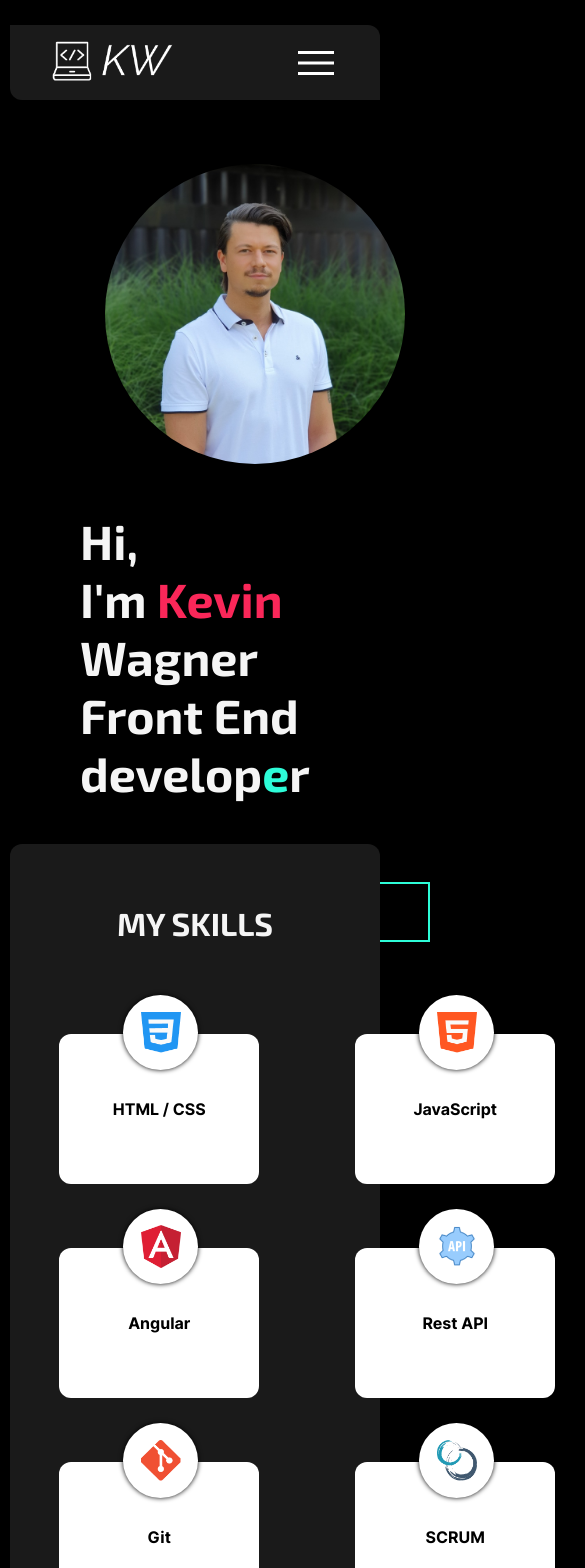
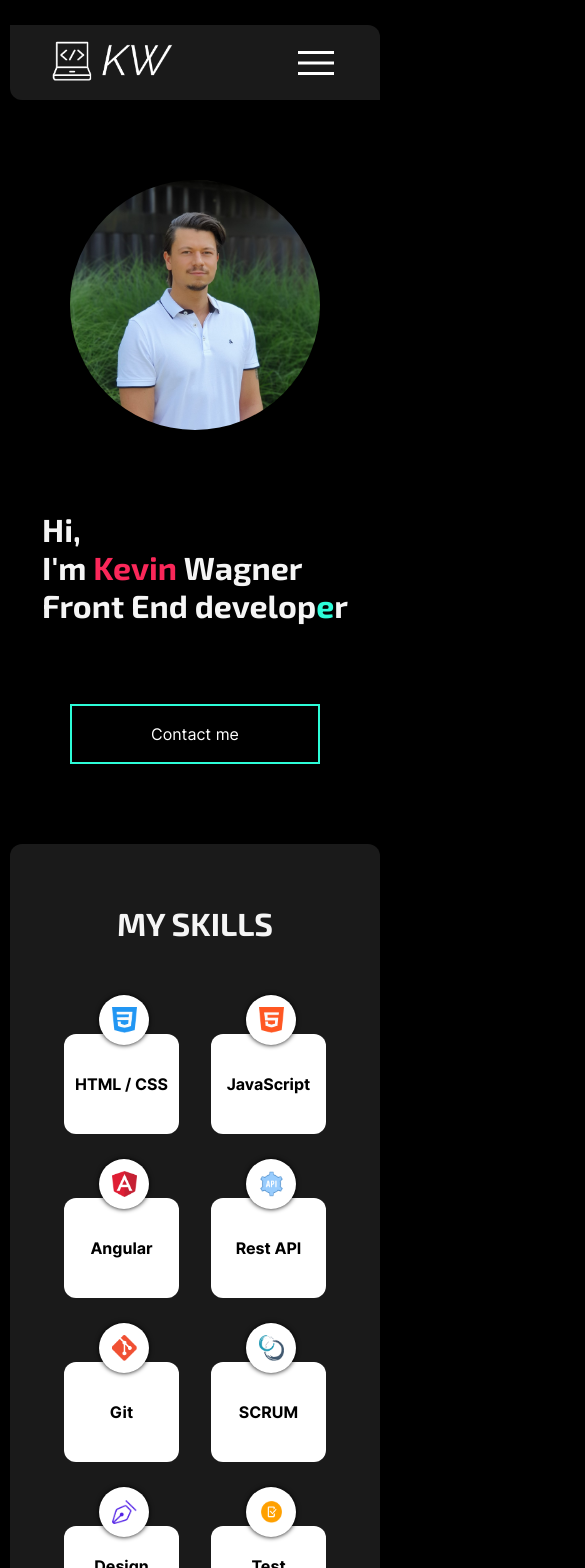
Before and after one commit to Kev4493/Portfolio, an Angular app: page / in a window 390 px wide. Shown: the top 1568 px of the page, 585 px wide, since content can reach past the window. Built offline with nearby package versions, Linux system fonts and the light colour scheme.

Commit message:
added more media queries

```diff
--- a/src/app/about-me-section/about-me-section.component.scss
+++ b/src/app/about-me-section/about-me-section.component.scss
@@ -137,4 +137,41 @@
 
 @media (max-width:768px) {
 
+    .about-me-container {
+        padding: 60px 50px;
+    }
 }
+
+@media (max-width: 700px) {
+
+    .about-me-header {
+        img {
+            width: 180px !important;
+            height: 180px !important;
+        }
+
+        .about-me-text {
+            width: 250px !important;
+        }
+    }
+}
+
+@media (max-width: 600px) {
+
+    .about-me-header {
+        flex-direction: column;
+        align-items: center;
+
+        img {
+           margin-bottom: 3rem;
+        }
+
+        .about-me-text {
+            margin-left: 0 !important;
+        }
+    }
+
+    .cv-boxes {
+        width: 300px !important;
+    }
+}
--- a/src/app/contact-section/contact-section.component.html
+++ b/src/app/contact-section/contact-section.component.html
@@ -16,10 +16,12 @@
             <label for="textarea">Message</label>
             <textarea name="textarea" id="textarea" cols="30" rows="10" placeholder="Enter Your Message"></textarea>
         </form>
-    </div>
-    <div class="button-container">
-        <div class="button">
-            <a href="#"><p>Send</p></a>
+
+        <div class="button-container">
+            <div class="button">
+                <a href="#"><p>Send</p></a>
+            </div>
         </div>
     </div>
+
 </div>
--- a/src/app/contact-section/contact-section.component.scss
+++ b/src/app/contact-section/contact-section.component.scss
@@ -95,6 +95,41 @@
         }
 
     }
+}
 
+@media (max-width:768px) {
 
+    .contact-me-container {
+        padding: 60px 50px;
+
+        .headline-container {
+            width: 450px;
+        }
+
+        form {
+            width: 450px !important;
+        }
+    }
+
+    .button-container {
+        width: 450px !important;
+    }
 }
+
+@media (max-width: 600px) {
+    .contact-me-container {
+        padding: 60px 25px !important;
+
+        .headline-container {
+            width: 350px;
+        }
+
+        form {
+            width: 350px !important;
+        }
+
+        .button-container {
+            width: 350px !important;
+        }
+    }
+}
--- a/src/app/footer-section/footer-section.component.scss
+++ b/src/app/footer-section/footer-section.component.scss
@@ -27,3 +27,20 @@
         }
     }
 }
+
+@media (max-width: 768px) {
+
+    .social-media-container {
+        img {
+            width: 40px !important;
+            height: 40px !important;
+        }
+    }
+}
+
+@media (max-width: 600px) {
+    .footer-container {
+        flex-direction: column-reverse;
+        justify-content: space-around;
+    }
+}
--- a/src/app/home-section/home-section.component.scss
+++ b/src/app/home-section/home-section.component.scss
@@ -142,6 +142,37 @@
     }
 }
 
+@media (max-width:768px) {
+    .home-section-container {
+        padding-left: 50px;
+        padding-right: 50px;
+    }
+}
+
+@media (max-width: 600px) {
+    .home-section-container {
+        padding-left: 25px;
+        padding-right: 25px;
+    }
+
+    .welcome-text {
+        h1 {
+            font-size: 2rem !important;
+            margin-top: 5rem !important;
+        }
+    }
+
+    .button {
+        width: 250px !important;
+    }
+
+    .profile-picture {
+        width: 250px !important;
+        height: 250px !important;
+        margin-top: 5rem;
+    }
+}
+
 
 @media (max-width: 360px) {
 
--- a/src/app/nav-bar/nav-bar.component.scss
+++ b/src/app/nav-bar/nav-bar.component.scss
@@ -68,6 +68,12 @@ header {
     }
 }
 
+@media (max-width: 600px) {
+    header {
+       padding: 0px 25px;
+    }
+}
+
 @media (max-width: 414px) {
     header {
         padding-left: 40px;
--- a/src/app/portfolio-section/portfolio-section.component.scss
+++ b/src/app/portfolio-section/portfolio-section.component.scss
@@ -64,7 +64,7 @@
             }
 
             &:hover {
-                box-shadow: 5px 5px 18px -5px rgba(250,39,89,0.7);
+                box-shadow: 5px 5px 18px -5px rgba(250, 39, 89, 0.7);
                 transition: 125ms;
                 // cursor: pointer;
             }
@@ -133,3 +133,54 @@
         width: 100% !important;
     }
 }
+
+@media (max-width:768px) {
+
+    .portfolio-section-container {
+        padding: 60px 50px;
+    }
+}
+
+@media (max-width: 600px) {
+    .portfolio-section-container {
+        padding: 60px 25px;
+    }
+
+    .project-box {
+        width: 350px !important;
+        height: unset !important;
+
+        img {
+            width: 350px !important;
+        }
+
+        .project-info {
+            padding: 1rem !important;
+
+            h1 {
+                font-size: 1.5rem;
+            }
+
+            .button-container {
+                display: flex;
+                justify-content: center;
+                align-items: center;
+                flex-direction: column;
+
+                button {
+                    padding: 0.3rem !important;
+                    margin-top: 1rem;
+                }
+            }
+        }
+
+    }
+}
+
+@media (max-width: 500px) {
+
+    .project-filter {
+        margin: 40px 10px !important;
+    }
+
+}
--- a/src/app/skills-section/skills-section.component.scss
+++ b/src/app/skills-section/skills-section.component.scss
@@ -87,3 +87,47 @@
         margin: 2rem 3rem !important;
     }
 }
+
+@media (max-width: 600px) {
+
+    .skill-boxes-container {
+        width: 430px !important;
+
+        .skill-box {
+            width: 150px !important;
+            height: 100px !important;
+            margin: 2rem 2rem !important;
+
+            .skill-icon-container {
+                width: 50px !important;
+                height: 50px !important;
+                left: 53px !important;
+
+                img {
+                    width: 25px !important;
+                }
+            }
+        }
+    }
+}
+
+@media (max-width: 425px) {
+
+    .skill-boxes-container {
+        width: 300px !important;
+
+        .skill-box {
+            width: 115px !important;
+            margin: 2rem 1rem !important;
+
+            p {
+                text-align: center;
+            }
+
+            .skill-icon-container {
+                left: 35px !important;
+            }
+        }
+    }
+
+}
```
